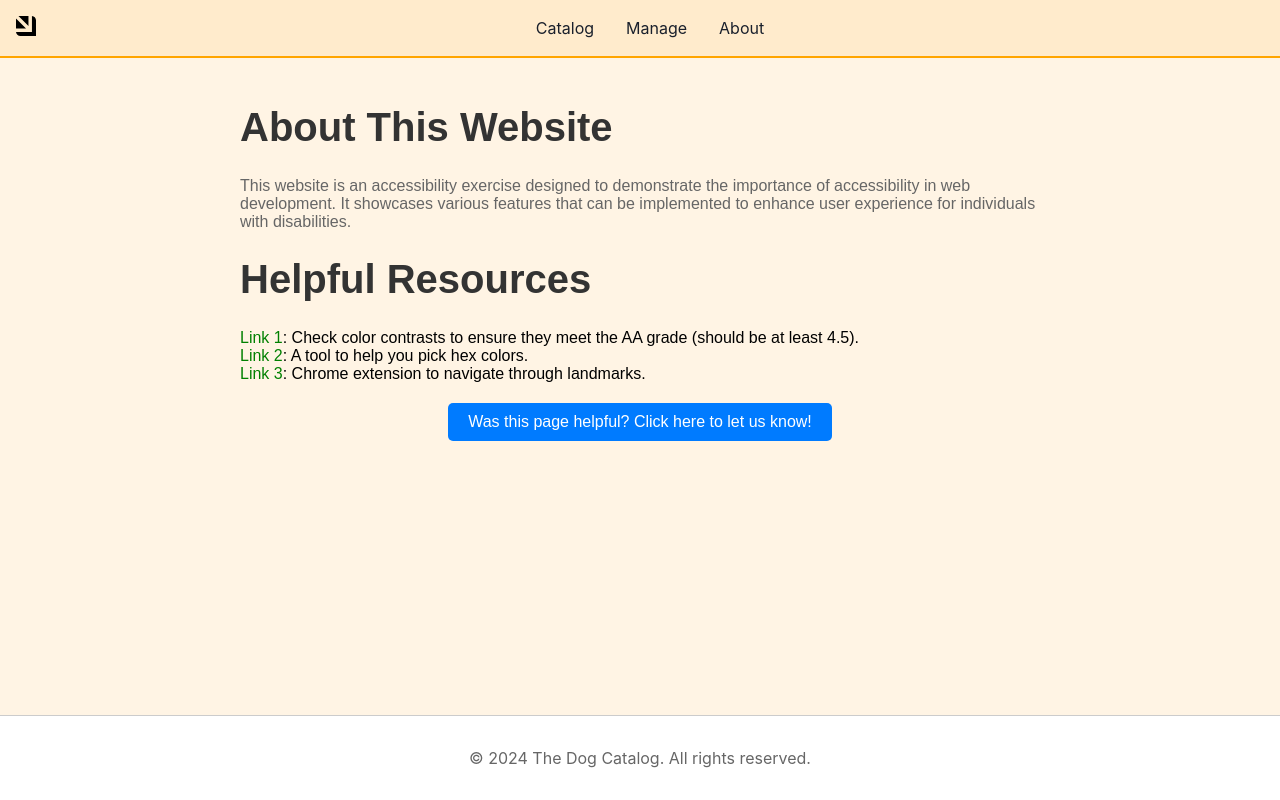
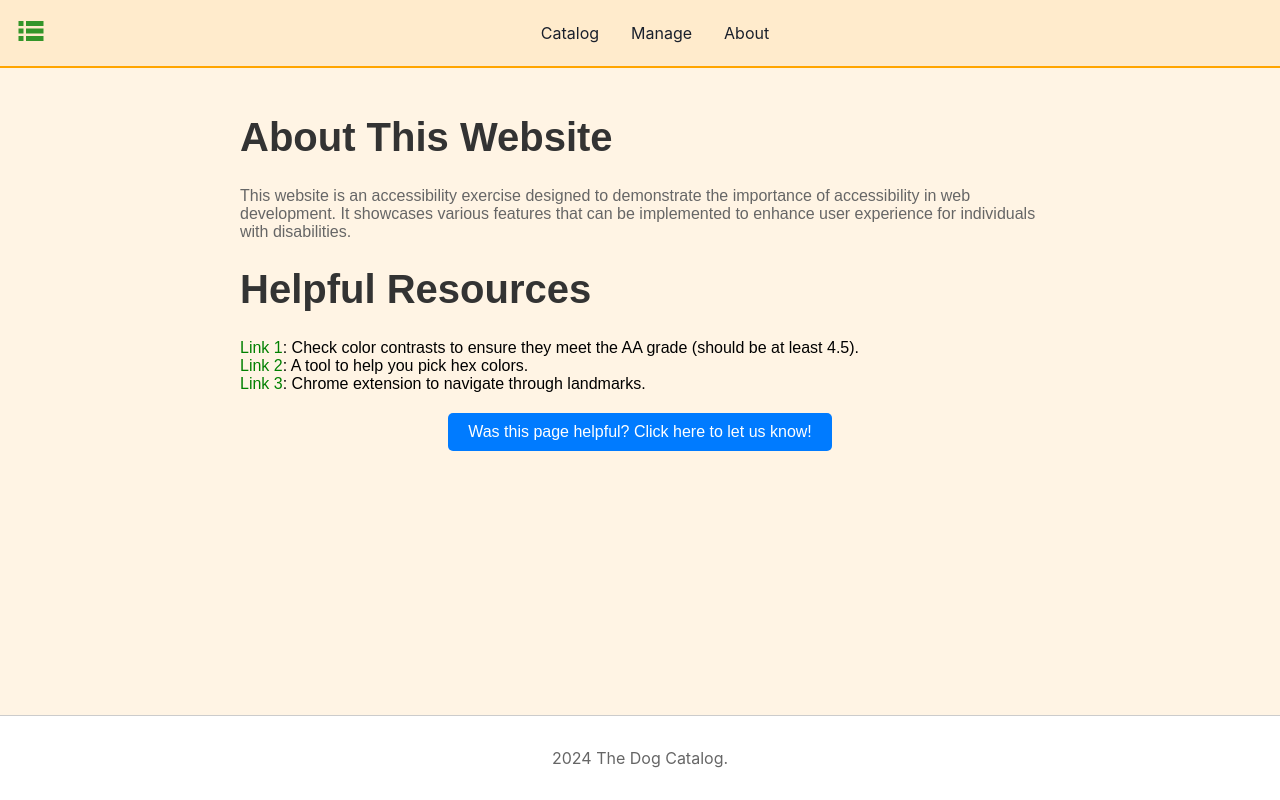
Before and after one commit to solyakin/frontend-accessibility-interview-submission, a React (Create React App) app: page /about in a window 1280 px wide. Built offline with nearby package versions, Linux system fonts and the light colour scheme.

Commit message:
Changed the website logo

```diff
--- a/src/components/Catalog.tsx
+++ b/src/components/Catalog.tsx
@@ -79,7 +79,7 @@ const dogs = [
 const Catalog: React.FC = () => {
   return (
     <section className="catalog">
-      <h3>Port's Dog Catalog</h3>
+      <h3>Dog's Catalog</h3>
       <div className="dog-cards-container">
         {dogs.map((dog, index) => (
           <DogCard key={index} {...dog} />
--- a/src/components/Footer.tsx
+++ b/src/components/Footer.tsx
@@ -4,7 +4,7 @@ import './Footer.css';
 const Footer: React.FC = () => {
   return (
     <footer className="App-footer">
-      <p>&copy; {new Date().getFullYear()} The Dog Catalog. All rights reserved.</p>
+      <p>{new Date().getFullYear()} The Dog Catalog.</p>
     </footer>
   );
 };
--- a/src/components/Header.css
+++ b/src/components/Header.css
@@ -9,7 +9,7 @@
   }
 
   .logo img {
-    height: 20px; /* Set logo height to 20px */
+    height: 30px; /* Set logo height to 20px */
   }
 
   .nav-container {
--- a/src/components/Header.tsx
+++ b/src/components/Header.tsx
@@ -1,6 +1,6 @@
 import React from 'react';
 import { Link } from 'react-router-dom'; // Import Link for routing
-import PortLogo from '../PortLogo.svg';
+import CatalogLogo from '../CatalogLogo.svg';
 import './Header.css';
 
 const Header: React.FC = () => {
@@ -9,7 +9,7 @@ const Header: React.FC = () => {
       <nav>
         <div className="logo">
           <Link to="/">
-            <img src={PortLogo} alt="Port Logo" />
+            <img src={CatalogLogo} alt="Dog's Catalog Logo" />
           </Link>
         </div>
       </nav>
--- a/src/components/Manage.tsx
+++ b/src/components/Manage.tsx
@@ -5,10 +5,9 @@ const Manage = () => {
   const [dogData, setDogData] = useState({
     name: '',
     age: '',
-    picture: '',
     height: '',
     color: '',
-    favoritePortFeature: '',
+    favoriteToy: '',
     favoriteMeal: '',
   });
 
@@ -23,10 +22,9 @@ const Manage = () => {
     setDogData({
       name: '',
       age: '',
-      picture: '',
       height: '',
       color: '',
-      favoritePortFeature: '',
+      favoriteToy: '',
       favoriteMeal: '',
     });
   };
@@ -42,23 +40,23 @@ const Manage = () => {
         </div>
         <div className="form-group">
           Age:
-          <input type="number" value={dogData.age} onChange={handleChange} required />
+          <input type="number" name="age" value={dogData.age} onChange={handleChange} required />
         </div>
         <div className="form-group">
         height:
-          <input type="text" value={dogData.height} onChange={handleChange} required />
+          <input type="text" name="height" value={dogData.height} onChange={handleChange} required />
         </div>
         <div className="form-group">
         color:
-          <input type="text" value={dogData.color} onChange={handleChange} required />
+          <input type="text" name="color" value={dogData.color} onChange={handleChange} required />
         </div>
         <div className="form-group">
         favoriteToy:
-          <input type="text" value={dogData.favoritePortFeature} onChange={handleChange} required />
+          <input type="text" name="favoriteToy" value={dogData.favoriteToy} onChange={handleChange} required />
         </div>
         <div className="form-group">
         favoriteMeal:
-          <input type="text" value={dogData.favoriteMeal} onChange={handleChange} required />
+          <input type="text" name="favoriteMeal" value={dogData.favoriteMeal} onChange={handleChange} required />
         </div>
         <button type="submit" className="submit-button" onClick={() => alert(`Dog name: ${dogData.name} was added successfully!`)}>Add Dog</button>
       </form>
```
Also changed, not shown: src/CatalogLogo.svg (added), src/PortLogo.svg (deleted).
